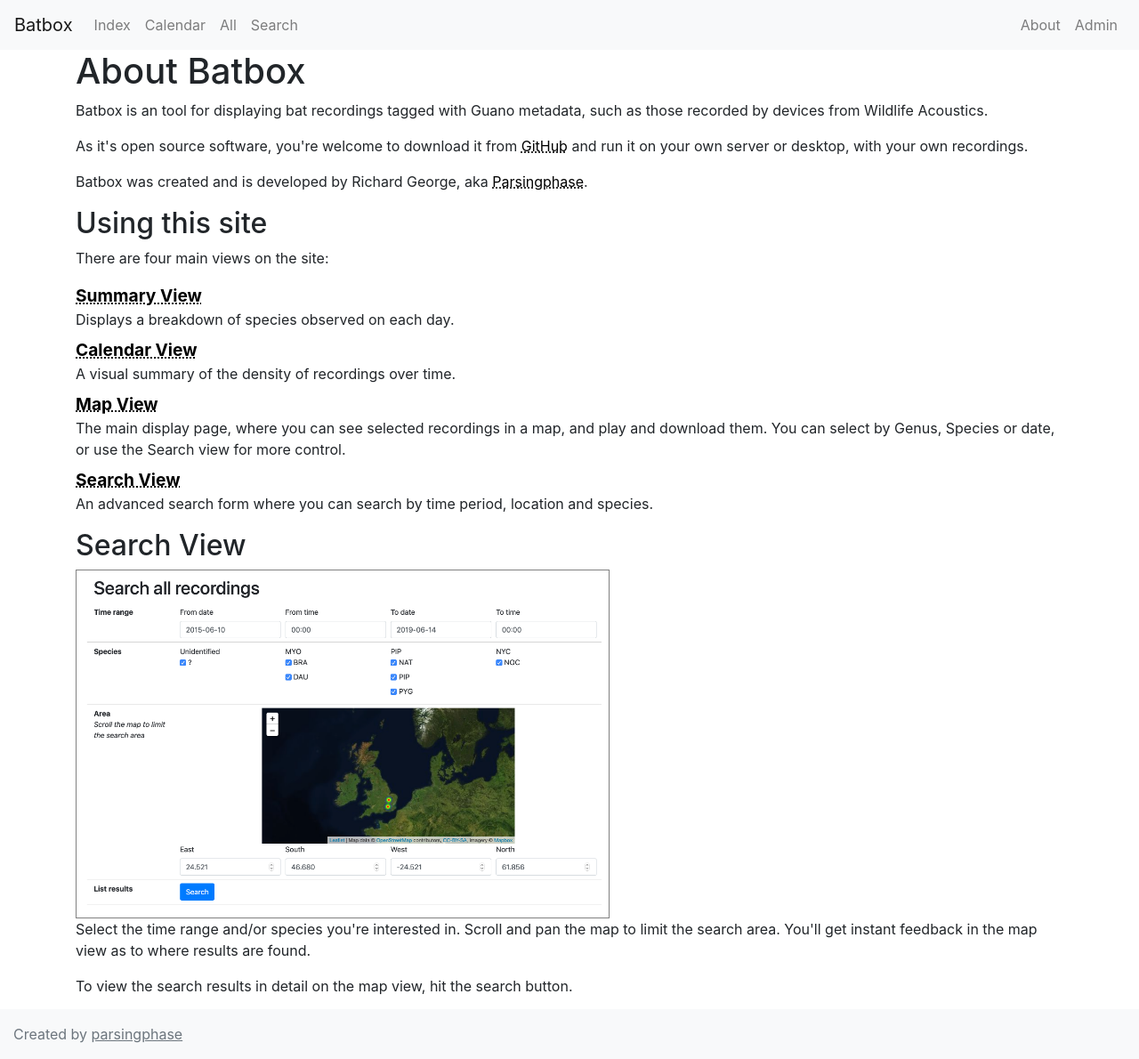
After one commit to parsingphase/batbox, a Django app: page /about in a window 1280 px wide. The commit adds this page. Shown: the whole page at 89% size. Run offline with Django 3.2, Linux system fonts and the light colour scheme; some libraries are stand-ins or nearby versions.

Commit message:
About page WIP

```diff
--- a/tracemap/static/tracemap/css/recordings.css
+++ b/tracemap/static/tracemap/css/recordings.css
@@ -86,4 +86,25 @@ table.recordings tbody td.recording-duration .duration {
   width: 5em;
   display: inline-block;
 }
+.about img.page-view {
+  max-width: 600px;
+  border: solid gray 1px;
+  padding: 8px;
+}
+.about a {
+  color: black;
+  text-decoration: underline;
+  text-decoration-style: dotted;
+}
+.about dl dt {
+  font-size: 1.2em;
+}
+.about dl dt a {
+  color: black;
+  text-decoration: underline;
+  text-decoration-style: dotted;
+}
+.about dl dt a:hover {
+  color: #444444;
+}
 /*# sourceMappingURL=recordings.css.map */
--- a/tracemap/static/tracemap/css/recordings.less
+++ b/tracemap/static/tracemap/css/recordings.less
@@ -7,6 +7,7 @@ html {
     margin-bottom: 70px; /* Margin bottom by footer height + a bit */
   }
 }
+
 
 form#searchParams {
   margin-top: 10px;
@@ -109,3 +110,33 @@ table.recordings {
     }
   }
 }
+
+.about {
+  img.page-view {
+    max-width: 600px;
+    border: solid gray 1px;
+    padding: 8px;
+  }
+
+  a {
+    color: black;
+    text-decoration: underline;
+    text-decoration-style: dotted;
+  }
+
+  dl {
+    dt {
+      font-size: 1.2em;
+
+      a {
+        color: black;
+        text-decoration: underline;
+        text-decoration-style: dotted;
+
+        &:hover {
+          color: #444444;
+        }
+      }
+    }
+  }
+}
--- /dev/null
+++ b/tracemap/templates/tracemap/about.html
@@ -0,0 +1,39 @@
+{% extends 'tracemap/base.html' %}
+{% load static %}
+
+{% block body-container %}
+    <div class="about">
+        <h1>About Batbox</h1>
+        <p>Batbox is an tool for displaying bat recordings tagged with Guano metadata, such as those recorded
+            by devices from Wildlife Acoustics.</p>
+        <p>As it's open source software, you're welcome to download it from
+            <a href="https://github.com/parsingphase/batbox">GitHub</a> and run it on your own server or desktop,
+            with your own recordings.</p>
+        <p>Batbox was created and is developed by Richard George, aka <a
+                href="https://parsingphase.dev">Parsingphase</a>.
+        </p>
+
+        <h2>Using this site</h2>
+        <p>There are four main views on the site: </p>
+
+        <dl>
+            <dt><a href="{% url 'index' %}">Summary View</a></dt>
+            <dd>Displays a breakdown of species observed on each day.</dd>
+            <dt><a href="{% url 'calendar' %}">Calendar View</a></dt>
+            <dd>A visual summary of the density of recordings over time.</dd>
+            <dt><a href="{% url 'list_view' %}">Map View</a></dt>
+            <dd>The main display page, where you can see selected recordings in a map, and play and download them.
+                You can select by Genus, Species or date, or use the Search view for more control.
+            </dd>
+            <dt><a href="{% url 'search_view' %}">Search View</a></dt>
+            <dd>An advanced search form where you can search by time period, location and species.</dd>
+        </dl>
+
+        <h2>Search View</h2>
+        <img class="page-view" src="{% static 'images/search_view.png' %}"/>
+        <p>Select the time range and/or species you're interested in. Scroll and pan the map to limit the search area.
+            You'll get instant feedback in the map view as to where results are found.</p>
+        <p>To view the search results in detail on the map view, hit the search button.</p>
+
+    </div>
+{% endblock %}
--- a/tracemap/templates/tracemap/base.html
+++ b/tracemap/templates/tracemap/base.html
@@ -34,6 +34,9 @@
         </ul>
         <ul class="navbar-nav">
             <li class="nav-item">
+                <a class="pull-right nav-link" href="{% url 'about' %}"><i class="fas fa-question"></i> About</a>
+            </li>
+            <li class="nav-item">
                 <a class="pull-right nav-link" href="{% url 'admin:index' %}"><i class="fas fa-tools"></i> Admin</a>
             </li>
         </ul>
--- a/tracemap/urls.py
+++ b/tracemap/urls.py
@@ -17,4 +17,5 @@ urlpatterns = [
     path('search', views.search, name='search_view'),
     path('api/search', views.search_api, name='search_api'),
     path('img/species_marker/<str:genus_name>.<str:species_name>', views.species_marker, name='species_marker'),
+    path('about', views.about, name='about'),
 ]
--- a/tracemap/views.py
+++ b/tracemap/views.py
@@ -4,7 +4,7 @@ from dateutil.parser import parse as parse_date
 from django.db.models import Count, Min, Max
 from django.db.models.functions import TruncDay
 from django.http import HttpRequest, HttpResponse, Http404, JsonResponse
-from django.template import loader
+from django.template import loader, response
 from os import path
 from tracemap.models import AudioRecording
 from svg_calendar import GridImage
@@ -397,3 +397,7 @@ def species_to_color(genus_part: str, species_part: str):
         color += hex(channel)[2:].zfill(2)
 
     return color
+
+
+def about(request):
+    return response.SimpleTemplateResponse('tracemap/about.html')
```
Also changed, not shown: README.md, assets/images/search_view.png (added), 3 other files.
